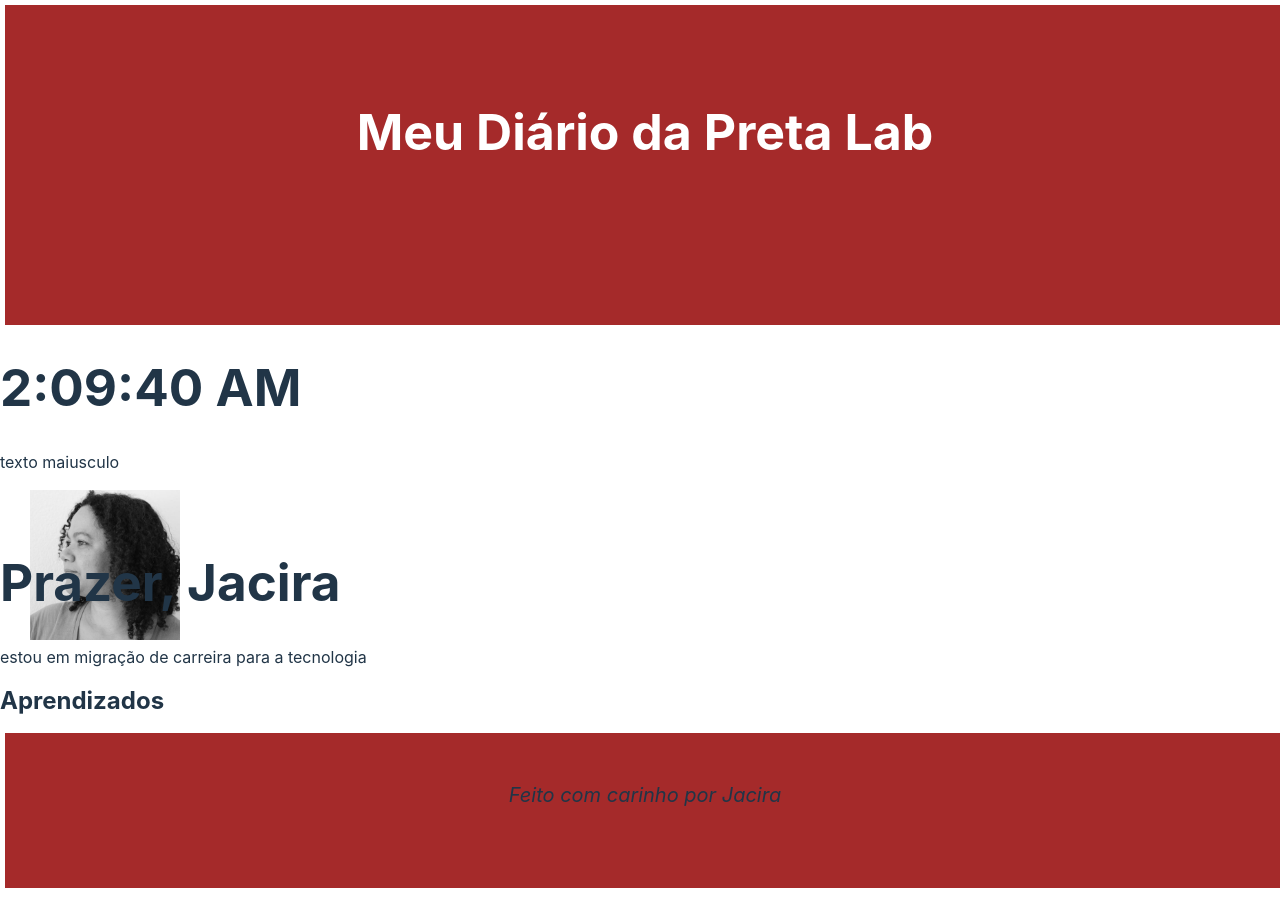
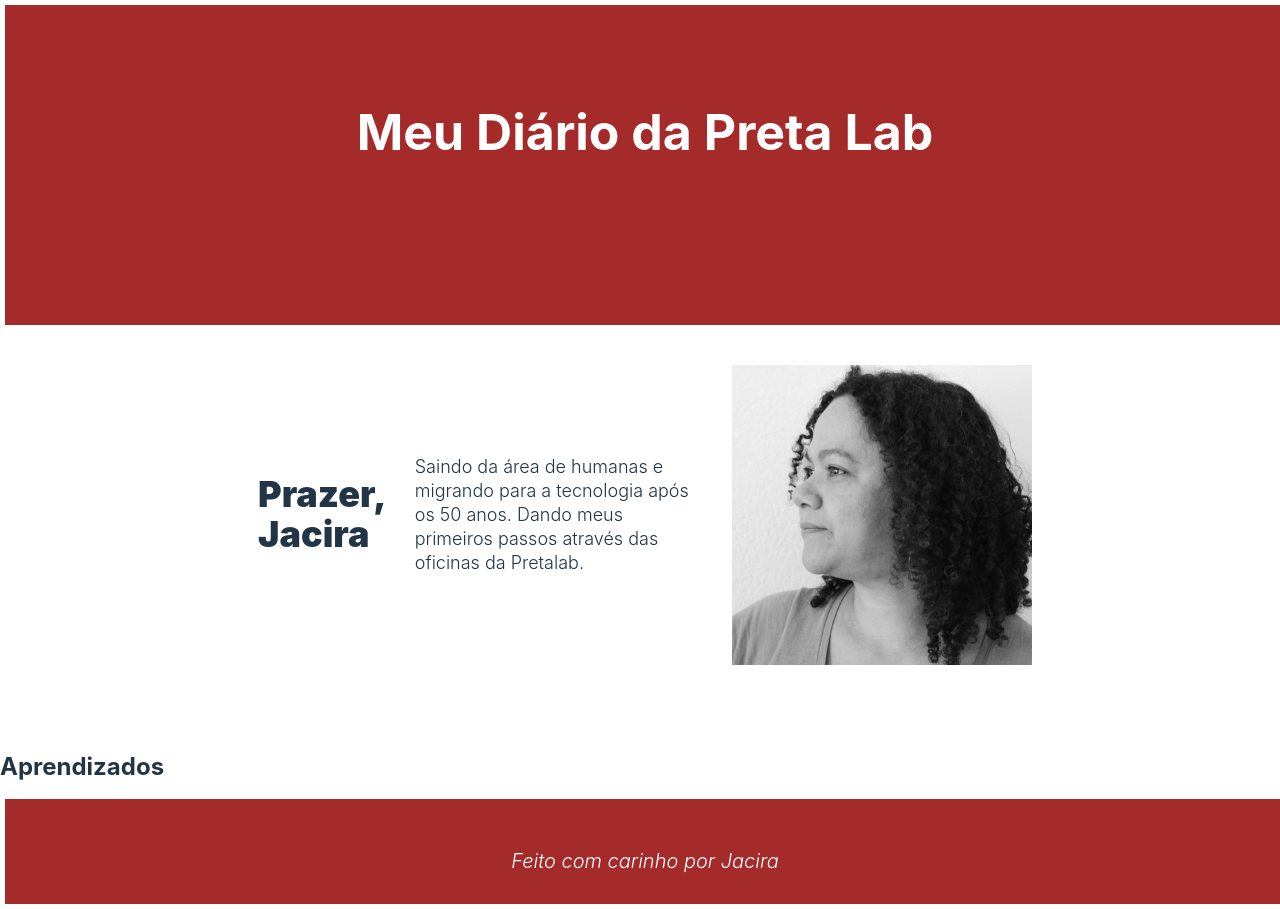
Before and after one commit to guacirita/meu-diario-pretalab, a React (Vite) app: page / in a window 1280 px wide. Built offline with nearby package versions, Linux system fonts and the light colour scheme.

Commit message:
testes no Css

```diff
--- a/src/App.jsx
+++ b/src/App.jsx
@@ -3,8 +3,6 @@ import Card from "./components/card/Card"
 import Footer from "./components/footer/Footer"
 import Bio from "./components/bio/Bio"
 import Content from "./components/content/Content"
-import Relogio from "./components/relogio/Relogio"
-import Lowercase from "./components/lowercase/Lowercase"
 
 import "./App.css"
 
@@ -13,10 +11,8 @@ function App() {
   return (
     <div className="App">
       <Header />
-      <Relogio />
-      <Lowercase info="TEXTO MAIUSCULO" />
+      <Bio />
       <Card />
-      <Bio />
       <Content />
       <Footer />
     </div>
--- a/src/components/bio/Bio.jsx
+++ b/src/components/bio/Bio.jsx
@@ -1,10 +1,13 @@
-import './bio.styles.css'
+import image from "../../assets/eu.jpg"
+import '../bio/bio.styles.css'
 
 function Bio(){
     return(
-        <div>
+        <div className="container bio">
              <h1 className="bio">Prazer, Jacira</h1>
-             <p>estou em migração de carreira para a tecnologia</p>
+             <p>Saindo da área de humanas e migrando para a tecnologia após os 50 anos.
+                Dando meus primeiros passos através das oficinas da Pretalab.</p>
+             <img className="img" src={image} alt="Foto de Jacira" />
         </div>
 
     )
--- a/src/components/bio/bio.styles.css
+++ b/src/components/bio/bio.styles.css
@@ -0,0 +1,35 @@
+
+.container{
+    /* background-color: aquamarine;
+    padding: 1% 25%;
+    margin: 0 auto;
+    width: 640px;
+    /* position: relative; */
+    /* display:list-item;   */
+    display:flex;
+    margin:40px auto;
+    align-items:center;
+    justify-content:center;
+    gap:30px;
+    width:60%
+}
+
+
+.bio{
+    /* font-size: 1.5rem; */
+    font-weight:900;
+    font-size:36px
+}
+
+p{
+    /* font-size: 1rem;
+    text-align: justify; */
+    font-weight:300;
+    font-size:18px
+}
+
+.img{
+    /* width: 60%;  */
+    width:300x;
+    height:300px;
+}
--- a/src/components/card/Card.jsx
+++ b/src/components/card/Card.jsx
@@ -1,10 +1,10 @@
-import image from "../../assets/eu.jpg"
+
 import "./card.styles.css"
 
 function Card(){
     return(
         <div className="card-container">
-            <img src={image} alt="Foto de Jacira" />
+
         </div>
     )
 }
--- a/src/components/card/card.styles.css
+++ b/src/components/card/card.styles.css
@@ -2,9 +2,3 @@
     height: 30px;
     width: 30px;
 }
-
-img{
-    width: 500%;
-    padding-left: 30px;
-    align-items: center;
-}
--- a/src/components/footer/footer.styles.css
+++ b/src/components/footer/footer.styles.css
@@ -1,7 +1,7 @@
 .footer{
     margin: 5px;
     background-color: brown;
-    height: 100px;
+    height: 50px;
     display: flex;
     justify-content: center;
     flex-direction: row;
@@ -9,6 +9,7 @@
     padding-bottom: 5px;
     font-size: 20px;
     font-style: italic;
+    color: white;
 }
 
 /* background-color: #686aac;
--- a/src/components/lowercase/Lowercase.jsx
+++ /dev/null
@@ -1,11 +0,0 @@
-
-function Lowercase(props) {
-    const textoInserido = props.info
-    const textoTransformado = textoInserido.toLowerCase()
-
-    return (
-        <p>{textoTransformado}</p>
-    )
-}
-
-export default Lowercase
--- a/src/components/relogio/Relogio.jsx
+++ /dev/null
@@ -1,9 +0,0 @@
-import "./relogio.styles.css"
-
-function Relogio(){
-    const horario = new Date().toLocaleTimeString()
-    return(
-        <h1>{horario}</h1>
-    )
-}
-export default Relogio
```
Also changed, not shown: src/App.css (line endings or trailing spaces), src/components/lowercase/lowercase.styles.css (deleted), src/components/relogio/relogio.styles.css (deleted).
